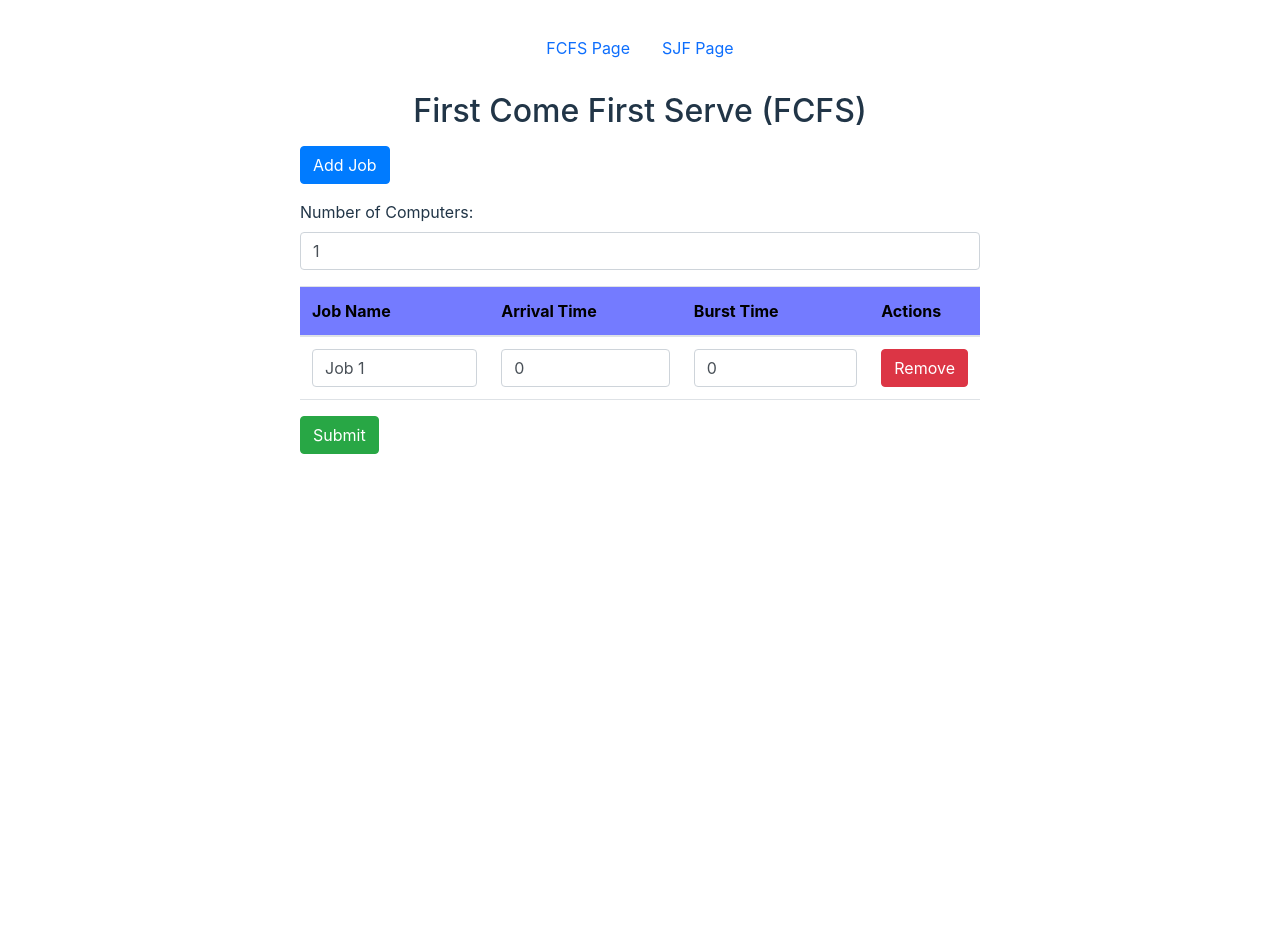
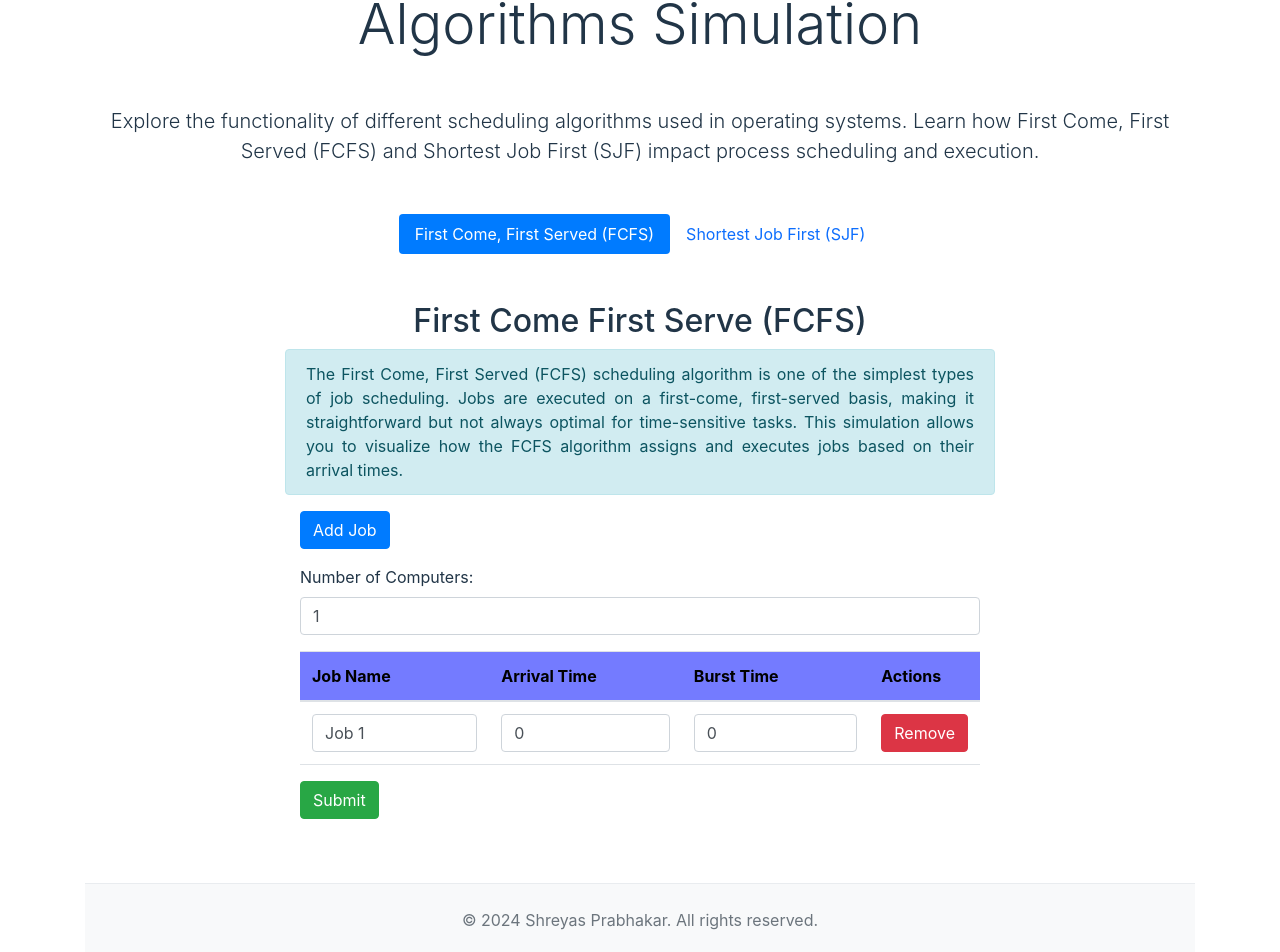
Before and after one commit to shrprabh/aos-sim-fcfs-sjf, a React (Vite) app: page /#/fcfs in a window 1280 px wide. Shown: the part 160-1112 px from the top of the page. Before the commit the page ends 800 px from the top, so only its background shows below. Built offline with nearby package versions, Linux system fonts and the light colour scheme.

Commit message:
Feat(Enhancement):Giving Description

```diff
--- a/src/App.tsx
+++ b/src/App.tsx
@@ -1,23 +1,27 @@
 import React from "react";
 import { HashRouter as Router, Routes, Route, Link } from "react-router-dom";
-import FCFSPage from "./components/FSFSpage"; // Ensure correct spelling
+import FCFSPage from "./components/FSFSpage"; // Corrected the spelling
 import SJFPage from "./components/SJFpage";
 import 'bootstrap/dist/css/bootstrap.min.css'; // Import Bootstrap CSS
 
 const App: React.FC = () => {
   return (
     <Router>
-      <div className="container mt-5"> {/* Use Bootstrap container for alignment and spacing */}
-        <h1 className="text-center mb-4"> {/* Center the heading and add margin-bottom */}
-          Advanced Operating Systems FCFS and Shortest Job First Simulation
+      <div className="container my-5 py-3">
+        <h1 className="display-4 text-center mb-5">
+          Advanced Operating Systems: Scheduling Algorithms Simulation
         </h1>
-        <nav className="mb-4"> {/* Add margin-bottom to nav */}
-          <ul className="nav nav-pills justify-content-center"> {/* Use Bootstrap nav and nav-pills classes */}
+        <p className="lead text-center mb-5">
+          Explore the functionality of different scheduling algorithms used in operating systems.
+          Learn how First Come, First Served (FCFS) and Shortest Job First (SJF) impact process scheduling and execution.
+        </p>
+        <nav className="mb-5">
+          <ul className="nav nav-pills justify-content-center">
             <li className="nav-item">
-              <Link className="nav-link" to="/fcfs">FCFS Page</Link>
+              <Link className="nav-link active" aria-current="page" to="/fcfs">First Come, First Served (FCFS)</Link>
             </li>
             <li className="nav-item">
-              <Link className="nav-link" to="/sjf">SJF Page</Link>
+              <Link className="nav-link" to="/sjf">Shortest Job First (SJF)</Link>
             </li>
           </ul>
         </nav>
@@ -26,6 +30,11 @@ const App: React.FC = () => {
           <Route path="/fcfs" element={<FCFSPage />} />
           <Route path="/sjf" element={<SJFPage />} />
         </Routes>
+        <footer className="footer mt-5 py-4 bg-light">
+          <div className="container text-center">
+            <p className="mb-0">&copy; {new Date().getFullYear()} Shreyas Prabhakar. All rights reserved.</p>
+          </div>
+        </footer>
       </div>
     </Router>
   );
--- a/src/components/FSFSpage.tsx
+++ b/src/components/FSFSpage.tsx
@@ -137,6 +137,11 @@ const FCFSPage: React.FC = () => {
       <div className="row justify-content-center">
         <div className="col-md-8">
           <h2 className="text-center">First Come First Serve (FCFS)</h2>
+          <div className="alert alert-info" role="alert">
+          <p className="text-justify mb-0">
+            The First Come, First Served (FCFS) scheduling algorithm is one of the simplest types of job scheduling. Jobs are executed on a first-come, first-served basis, making it straightforward but not always optimal for time-sensitive tasks. This simulation allows you to visualize how the FCFS algorithm assigns and executes jobs based on their arrival times.
+          </p>
+          </div>
           <JobTable onSubmit={handleSubmit} />
           {jobResults.length > 0 && (
             <>
--- a/src/components/SJFpage.tsx
+++ b/src/components/SJFpage.tsx
@@ -146,6 +146,11 @@ const SJFPage: React.FC = () => {
       <div className="row justify-content-center">
         <div className="col-lg-8">
           <h2 className="text-center mb-4">Shortest Job First (SJF)</h2>
+          <div className="alert alert-info" role="alert">
+          <p className="text-justify mb-0">
+            The Shortest Job First (SJF) scheduling algorithm is a popular method used in operating system process scheduling. It operates on a simple principle: the process with the shortest execution time is selected for execution next. SJF can significantly reduce the average waiting time compared to other scheduling methods, such as FCFS. However, it can lead to starvation of longer processes if short processes keep arriving. This simulation provides a visual representation of how the SJF algorithm schedules and executes jobs, offering insights into its efficiency and potential drawbacks.
+          </p>
+        </div>
           <JobTable onSubmit={handleSubmit} />
           {jobResults.length > 0 && (
             <>
--- a/src/index.css
+++ b/src/index.css
@@ -72,3 +72,16 @@ h1, h2, h3 {
 .btn-white-text {
   color: #fff !important; /* Ensures text color is white */
 }
+
+
+.footer {
+  padding: 20px 0;
+  background-color: #f8f9fa; /* A light gray background that fits Bootstrap's default styling */
+  border-top: 1px solid #e9ecef; /* A subtle line to separate the footer from the content */
+  color: #6c757d; /* A soft, dark gray color for the text, providing contrast and readability */
+}
+
+.footer p {
+  margin-bottom: 0; /* Remove default paragraph margin to keep things tight */
+  font-size: 1rem; /* Standard font size for legibility */
+}
```
